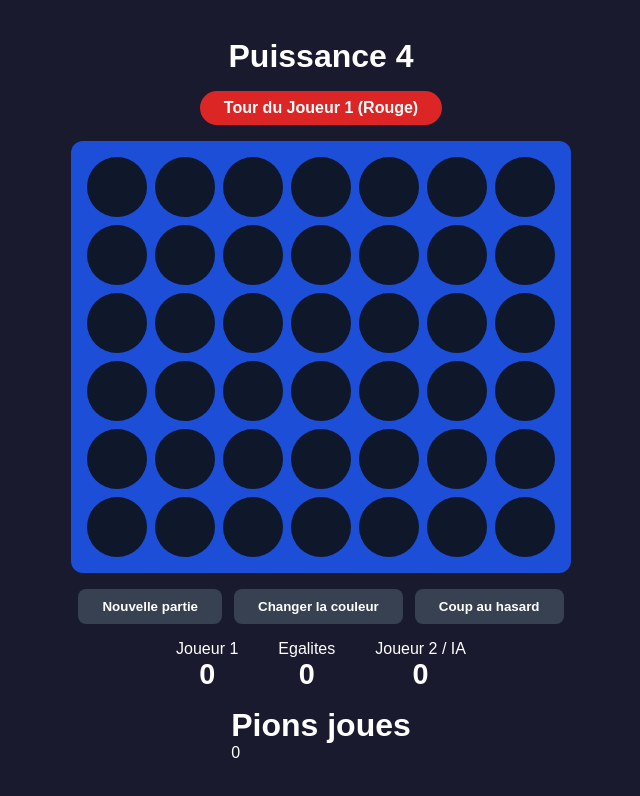
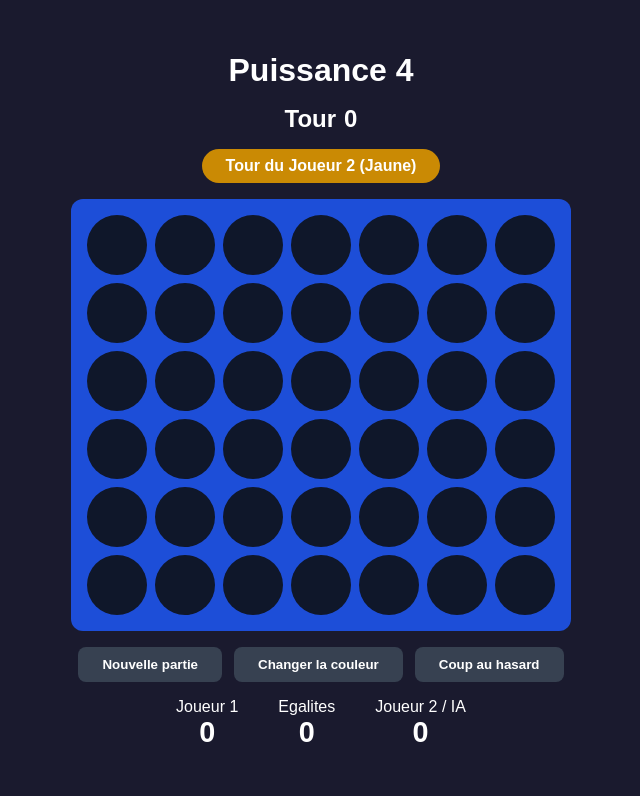
Before and after one commit to C-74/Puissance4_IA, a plain HTML site: page index.html in a window 1280 px wide. Both pictures are taken after a click on the button "Changer la couleur". Shown: the whole page, without its empty margins (319-959 px from the left). Drawn offline with Linux system fonts and the light colour scheme.

Commit message:
- Finalisation de la partie 1 du TP (jouable en 1v1 avec les fonctionnalités de base)

```diff
--- a/index.html
+++ b/index.html
@@ -79,6 +79,12 @@
         .score-box { text-align: center; }
         .score-box span { font-size: 1.8rem; font-weight: bold; }
 
+
+        #pions-stats {
+            display: flex;
+            align-items: center;
+            gap: 8px;
+        }
         /* --- Modal fin de partie --- */
         #game-modal {
             display: none;
@@ -104,7 +110,12 @@
 <body>
 
     <h1>Puissance 4</h1>
-
+    <div id="stats">
+        <div id="pions-stats">
+            <h2>Tour</h2>
+            <h2 id="pions-joues">0</h2>
+        </div>
+    </div>
     <div id="turn-indicator">Tour du Joueur 1</div>
 
     <div id="game-board">
@@ -132,12 +143,6 @@
             <span id="ai-score">0</span>
         </div>
     </div>
-    <div id="stats">
-        <div id="pions-stats">
-            <h1>Pions joues</h1>
-            <span id="pions-joues">0</span>
-        </div>
-    </div>
 
     <!-- Modal fin de partie -->
     <div id="game-modal">
--- a/jeu.js
+++ b/jeu.js
@@ -88,12 +88,23 @@ function updateScores() {
     document.getElementById("draw-score").textContent = scores.draw;
 }
 
+// Mise a jour des stats
 function updateStats() {
     document.getElementById("pions-joues").textContent = pionsjoues;
     if (pionsjoues > 0 ){
         document.getElementById("Changecouleur").style.display = "none";
         document.getElementById("undoMove").style.display = "block";
     }
+}
+
+// Permet de changer la couleur du joueur au début de la partie, avant que les pions soient joués.
+function changeColor() {
+    if (currentPlayer === PLAYER1) {
+        currentPlayer = PLAYER2;
+    } else {
+        currentPlayer = PLAYER1;
+    }
+    updateTurnIndicator();
 }
 
 // ============================================================
@@ -108,6 +119,16 @@ function getEmptyRow(col) {
         }
     }
     return -1; // Colonne pleine
+}
+
+// Permet au joueur de choisir aléatoirement
+function RandomMove() {
+    if (gameOver) return;
+    const validColumns = getValidColumns();
+    if (validColumns.length === 0) return;
+
+    const randomColumn = validColumns[Math.floor(Math.random() * validColumns.length)];
+    handleCellClick(randomColumn);
 }
 
 // Place un jeton pour `player` dans la colonne `col` si possible.
@@ -273,15 +294,6 @@ function getValidColumns() {
     return cols;
 }
 
-function RandomMove() {
-    if (gameOver) return;
-    const validColumns = getValidColumns();
-    if (validColumns.length === 0) return;
-
-    const randomColumn = validColumns[Math.floor(Math.random() * validColumns.length)];
-    handleCellClick(randomColumn);
-}
-
 /**
  * Quand l'IA aura calcule son coup, appeler cette fonction
  * avec la colonne choisie.
```
